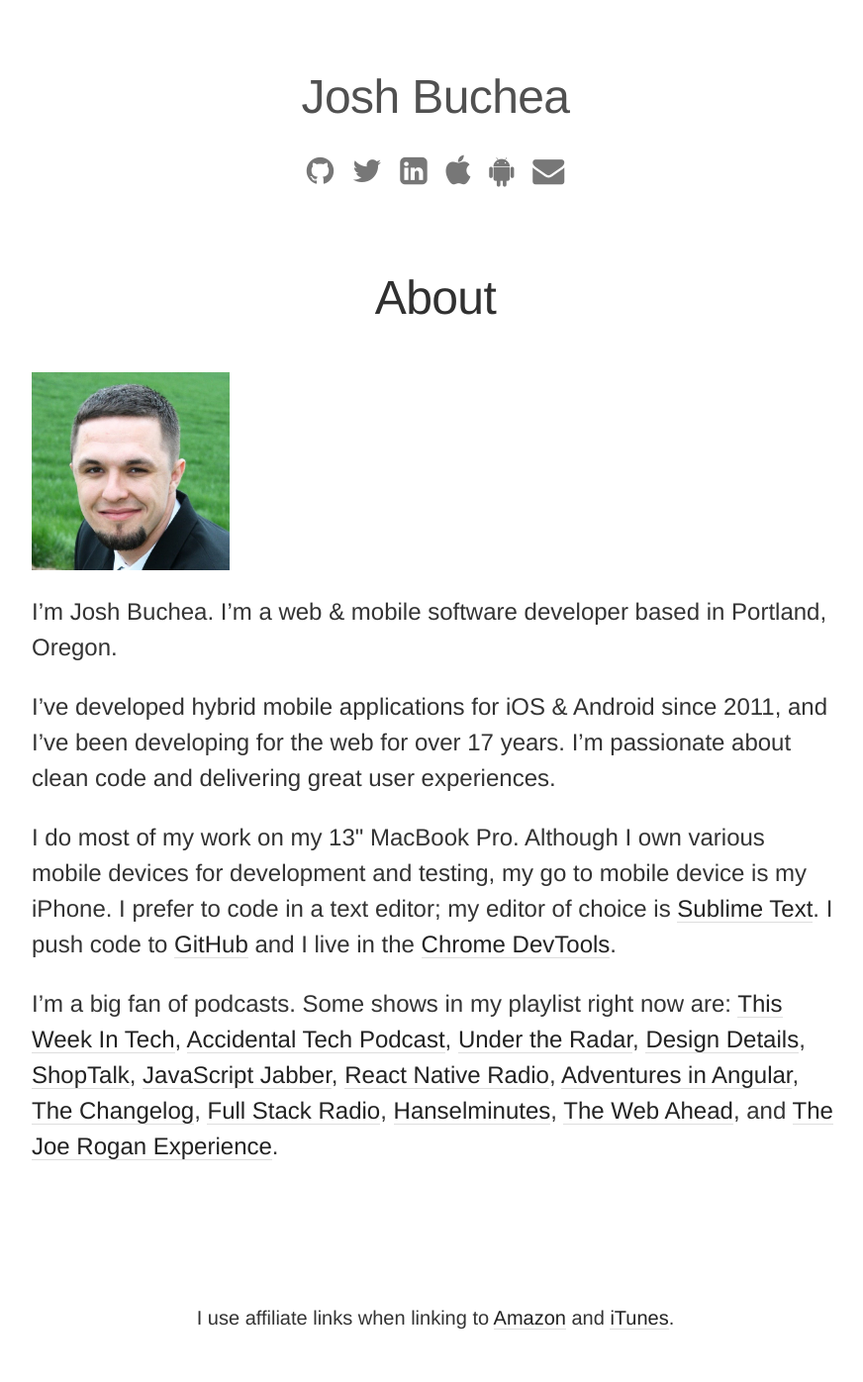
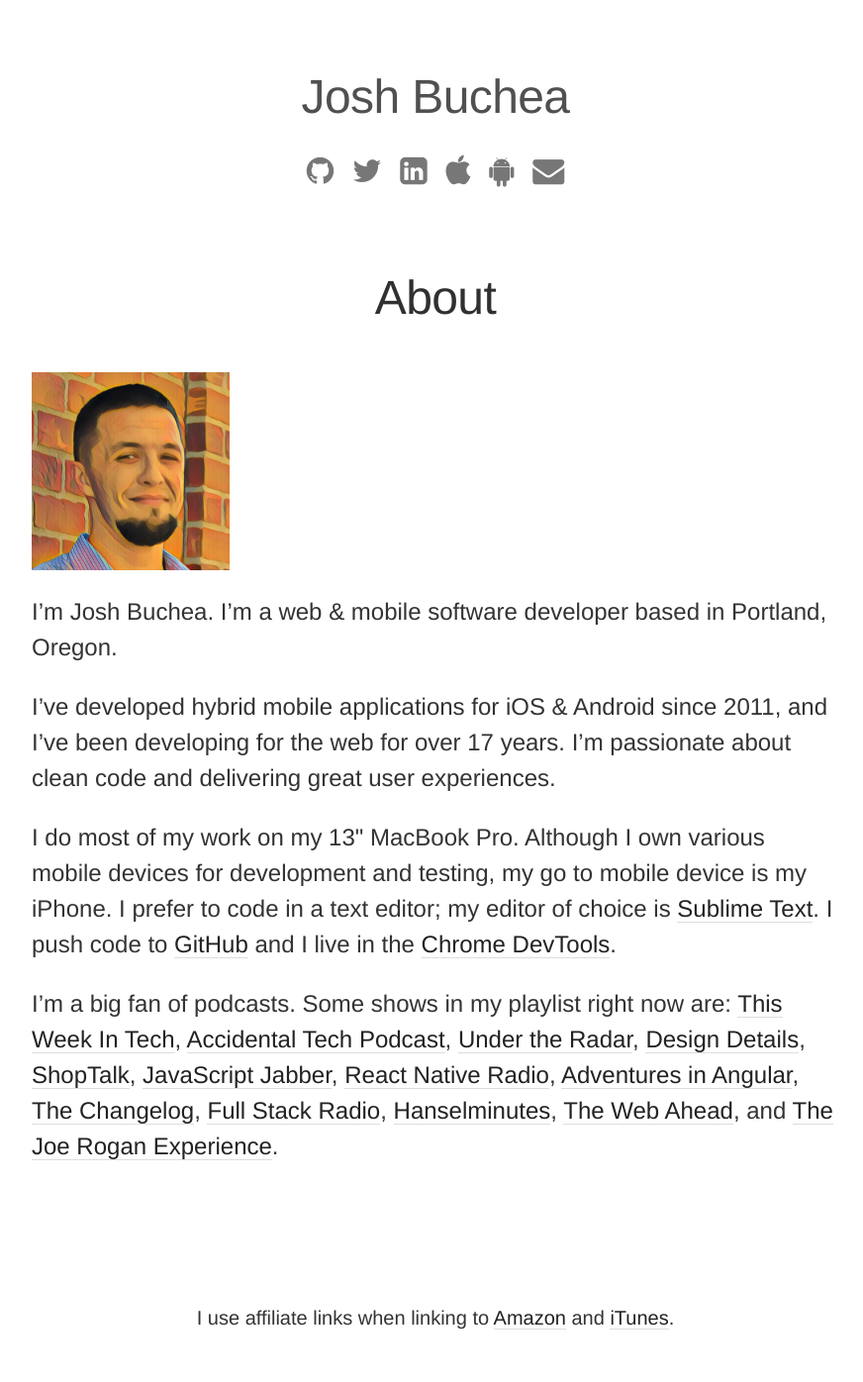
Before and after one commit to joshbuchea/joshbuchea.com, a Jekyll site: the page built from about.md, in a window 1280 px wide. Shown: the whole page at 99% size, without its empty margins (200-1072 px from the left). Built offline with Jekyll 4.4.1, drawn with Linux system fonts in a browser that asks for light colours; nearby versions of some CDN libraries.

Commit message:
Change about & open graph image

```diff
--- a/_includes/head.html
+++ b/_includes/head.html
@@ -40,7 +40,7 @@
   {% if page.image %}
     <meta property="og:image" content="/img/posts/{{ page.image }}">
   {% else %}
-    <meta property="og:image" content="/public/img/me-avatar.jpg">
+    <meta property="og:image" content="/public/img/josh-proq-prisma-head.jpg">
   {% endif %}
   {% if page.categories %}
     {% for category in page.categories limit:1 %}
--- a/about.md
+++ b/about.md
@@ -3,7 +3,7 @@
 title: About
 ---
 
-<img src="/public/img/me-avatar.jpg" width="200" height="auto">
+<img src="/public/img/josh-proq-prisma-head.jpg" width="200" height="auto">
 
 I'm Josh Buchea. I'm a web & mobile software developer based in Portland, Oregon.
 
```
Also changed, not shown: public/img/josh-proq-prisma-head.jpg (added).
